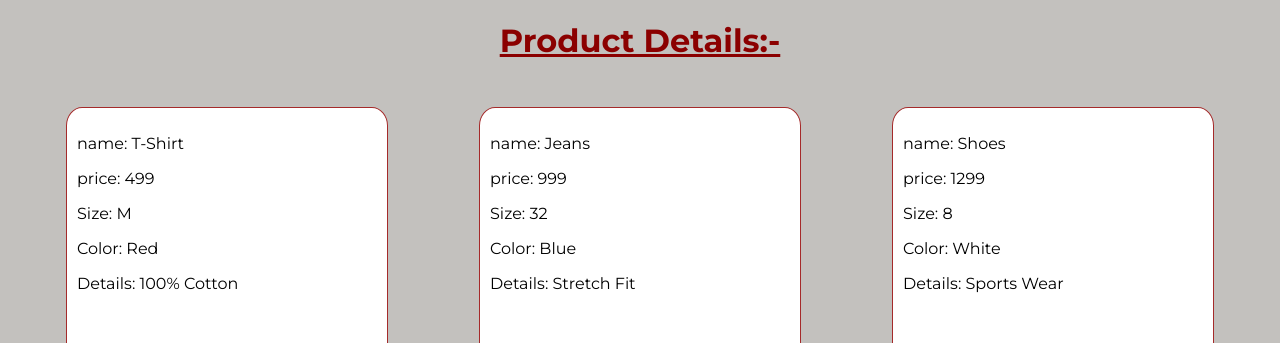
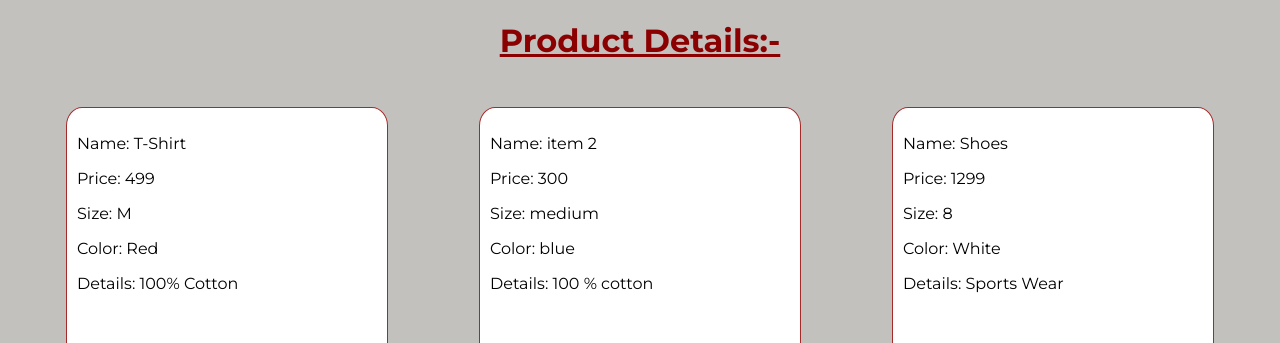
Before and after one commit to sujatahalder/react-product_card-props, a React (Vite) app: page / in a window 1280 px wide. Shown: the top 343 px of the page. Built offline with nearby package versions, Linux system fonts and the light colour scheme.

Commit message:
passing multiple object as props

```diff
--- a/src/App.jsx
+++ b/src/App.jsx
@@ -2,35 +2,41 @@ import React from 'react'
 import ProductDetails from './Product/ProductDetails'
 import './App.css'
 
+//passing multiple objects as props an show them in the cardbox
+
 const App = () => {
+
+  const products = [
+     {
+     name :"T-Shirt" ,
+     price :"499" ,
+     color :"Red" ,
+     size :"M" ,
+     details :"100% Cotton"
+  },
+  {
+    name :"item 2",
+    price :"300",
+    size :"medium",
+    color :"blue",
+    details :"100 % cotton"
+
+  },
+    {
+    name : "Shoes",
+    price : "1299",
+    color : "White",
+    size : "8",
+    details : "Sports Wear"
+  }
+];
   return (
     <>
       <h1 className='headerText'>Product Details:- </h1>
       <div className='row'>
-      <ProductDetails
-          name="T-Shirt"
-          price="499"
-          color="Red"
-          size="M"
-          details="100% Cotton"
-        />
-
-        <ProductDetails
-          name="Jeans"
-          price="999"
-          color="Blue"
-          size="32"
-          details="Stretch Fit"
-        />
-
-        <ProductDetails
-          name="Shoes"
-          price="1299"
-          color="White"
-          size="8"
-          details="Sports Wear"
-        />
-
+        {products.map((item, index) => (
+          <ProductDetails key={index} data={item} />
+        ))}
       </div>
     </>
   )
--- a/src/Product/ProductDetails.jsx
+++ b/src/Product/ProductDetails.jsx
@@ -1,15 +1,15 @@
 import React from 'react';
 import './productStyle.css';
 
-const ProductDetails = ({name,price,size,color,details}) => {
+const ProductDetails = ({data}) => {
   return (
     <>
         <div className='cardbox'>
-            <p>name: {name}</p>
-            <p>price: {price}</p>
-            <p>Size: {size}</p>
-            <p>Color: {color}</p>
-            <p>Details: {details}</p>
+            <p>Name: {data.name}</p>
+            <p>Price: {data.price}</p>
+            <p>Size: {data.size}</p>
+            <p>Color: {data.color}</p>
+            <p>Details: {data.details}</p>
         </div>
     </>
   )
```
